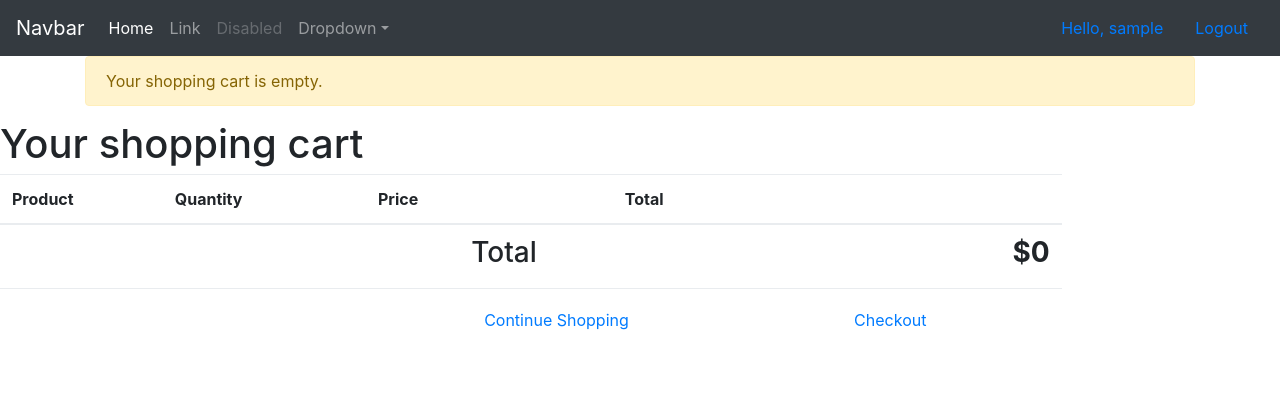
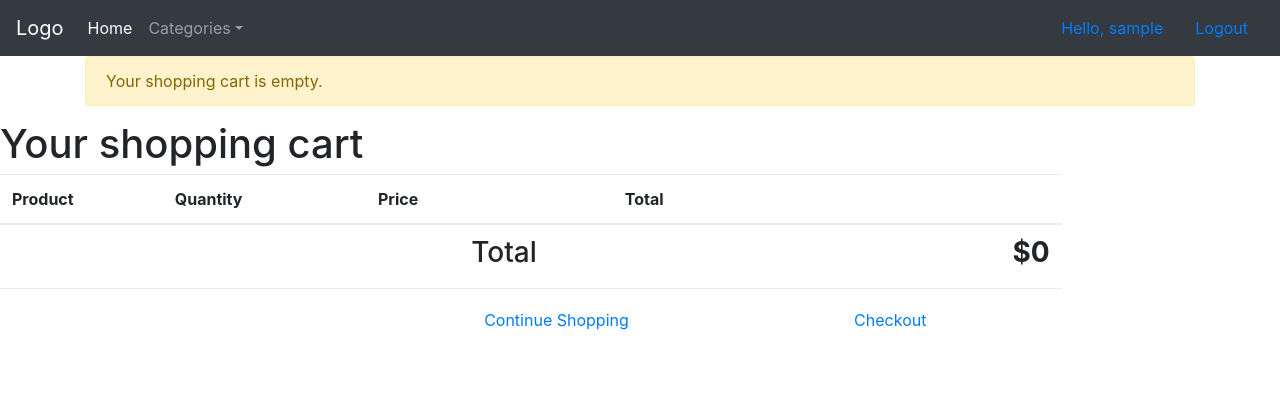
Before and after one commit to Jennifersd/bysketch_old, a Django app: page /cart/ in a window 1280 px wide. Shown: the top 417 px of the page. Run offline with Django 3.2, Linux system fonts and the light colour scheme; the visitor is signed in with stand-in values (Sample User, id 1); parts of the project's set-up code (start-up, migrations or seed data) failed here and were passed over; some libraries are stand-ins or nearby versions.

Commit message:
create menu

```diff
--- a/templates/base.html
+++ b/templates/base.html
@@ -26,7 +26,7 @@
   <body>
 
     <nav class="navbar navbar-expand-md navbar-dark fixed-top bg-dark">
-      <a class="navbar-brand" href="#">Navbar</a>
+      <a class="navbar-brand" href="{% url 'home' %}">Logo</a>
       <button class="navbar-toggler" type="button" data-toggle="collapse" data-target="#navbarsExampleDefault" aria-controls="navbarsExampleDefault" aria-expanded="false" aria-label="Toggle navigation">
         <span class="navbar-toggler-icon"></span>
       </button>
@@ -34,22 +34,20 @@
       <div class="collapse navbar-collapse" id="navbarsExampleDefault">
         <ul class="navbar-nav mr-auto">
           <li class="nav-item active">
-            <a class="nav-link" href="#">Home <span class="sr-only">(current)</span></a>
-          </li>
-          <li class="nav-item">
-            <a class="nav-link" href="#">Link</a>
-          </li>
-          <li class="nav-item">
-            <a class="nav-link disabled" href="#">Disabled</a>
+            <a class="nav-link" href="{% url 'shop:product_list' %}">Home <span class="sr-only">(current)</span></a>
           </li>
           <li class="nav-item dropdown">
-            <a class="nav-link dropdown-toggle" href="http://example.com" id="dropdown01" data-toggle="dropdown" aria-haspopup="true" aria-expanded="false">Dropdown</a>
+            <a class="nav-link dropdown-toggle" href="http://example.com" id="dropdown01" data-toggle="dropdown" aria-haspopup="true" aria-expanded="false">Categories</a>
+
             <div class="dropdown-menu" aria-labelledby="dropdown01">
-              <a class="dropdown-item" href="#">Action</a>
-              <a class="dropdown-item" href="#">Another action</a>
-              <a class="dropdown-item" href="#">Something else here</a>
+            {% for c in categories %}
+              <a class="{% if category.slug == c.slug %}active{% endif %}" href="{{ c.get_absolute_url }}">{{ c.name }}</a>
+            {% endfor %}
+           	  <a class="dropdown-item {% if not category %}active{% endif %}" href="{% url 'shop:product_list' %}">All</a>
             </div>
+
           </li>
+
         </ul>
         <ul class="nav justify-content-end">
           	{% if user.is_authenticated %}
```
Also changed, not shown: bysketch/views.py (+8 -1 lines), orders/views.py (+0 -32 lines).
